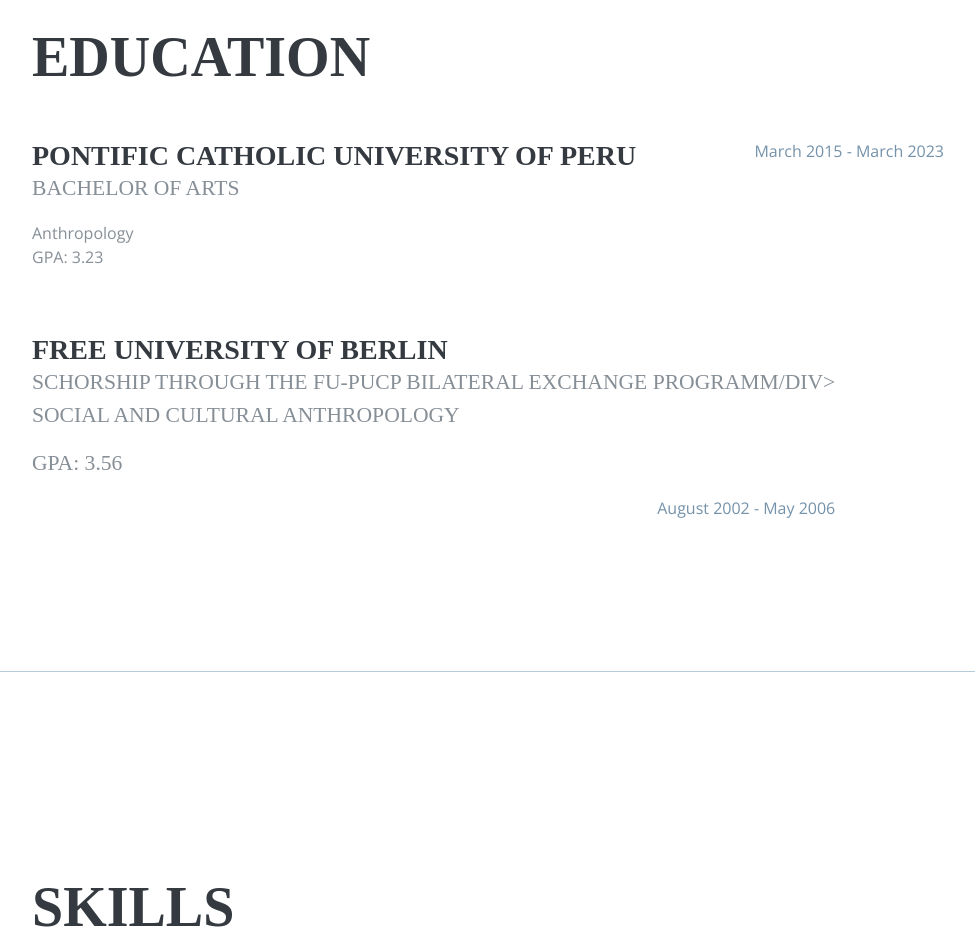
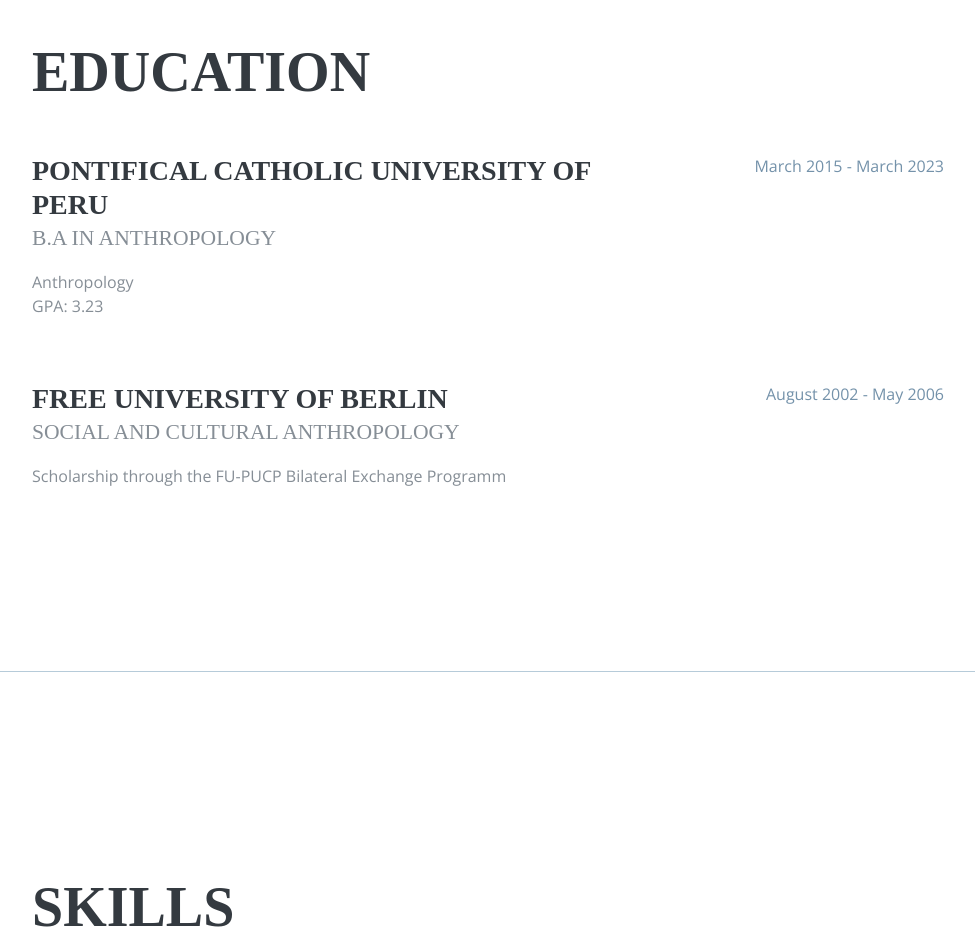
Before and after one commit to azanedov/CV_VanessaAzanedo, a plain HTML site: page index.html in a window 1280 px wide. Shown: the part 2180-3119 px from the top of the page, without its empty margins (288-1263 px from the left). Drawn offline with nearby package versions, Linux system fonts and the light colour scheme; a web font is replaced by a local one.

Commit message:
Update index.html

```diff
--- a/index.html
+++ b/index.html
@@ -168,8 +168,8 @@
 
           <div class="resume-item d-flex flex-column flex-md-row mb-5">
             <div class="resume-content mr-auto">
-              <h3 class="mb-0">Pontific Catholic University of Peru</h3>
-              <div class="subheading mb-3">Bachelor of Arts</div>
+              <h3 class="mb-0">Pontifical Catholic University of Peru</h3>
+              <div class="subheading mb-3">B.A in Anthropology</div>
               <div>Anthropology</div>
               <p>GPA: 3.23</p>
             </div>
@@ -181,9 +181,8 @@
           <div class="resume-item d-flex flex-column flex-md-row">
             <div class="resume-content mr-auto">
               <h3 class="mb-0">Free University of Berlin</h3>
-              <div class="subheading mb-3">Schorship through the FU-PUCP Bilateral Exchange Programm/div>
               <div class="subheading mb-3">Social and cultural anthropology</div>
-              <p>GPA: 3.56</p>
+              <p>Scholarship through the FU-PUCP Bilateral Exchange Programm</p>
             </div>
             <div class="resume-date text-md-right">
               <span class="text-primary">August 2002 - May 2006</span>
```
